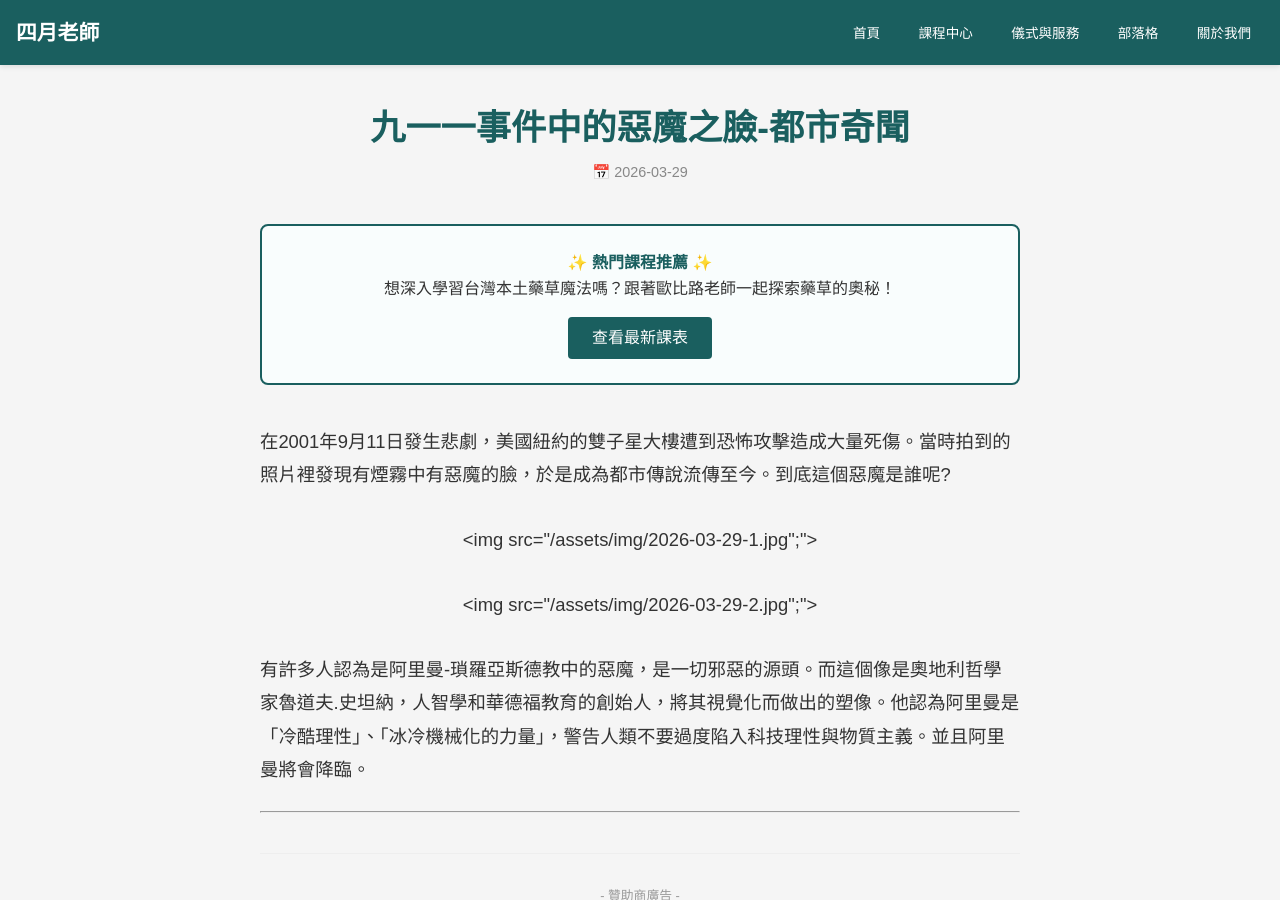
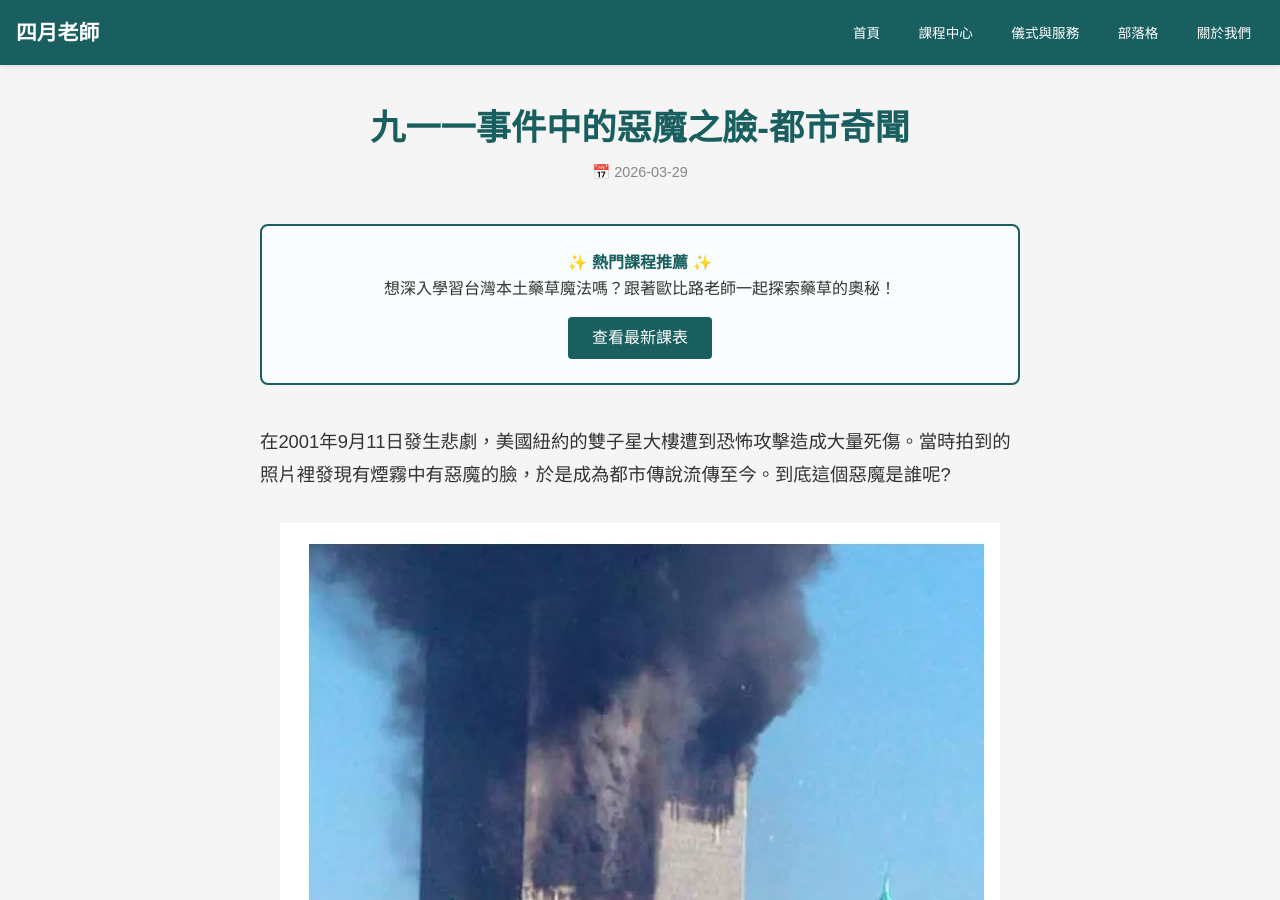
Before and after one commit to light4uliuphone-lang/hoodoo, a Jekyll site: the page built from _posts/2026-03-29-legend.md, in a window 1280 px wide and 900 px high. Built offline with Jekyll 4.4.1, drawn with Linux system fonts in a browser that asks for light colours.

Commit message:
Update 2026-03-29-legend.md

```diff
--- a/_posts/2026-03-29-legend.md
+++ b/_posts/2026-03-29-legend.md
@@ -9,11 +9,11 @@ category: [legend]
 在2001年9月11日發生悲劇，美國紐約的雙子星大樓遭到恐怖攻擊造成大量死傷。當時拍到的照片裡發現有煙霧中有惡魔的臉，於是成為都市傳說流傳至今。到底這個惡魔是誰呢?
 
 <div style="text-align: center; margin: 2rem 0;">
-    <img src="/assets/img/2026-03-29-1.jpg";">
+    <img src="/assets/img/2026-03-29-1.jpg">
 </div>
 
 <div style="text-align: center; margin: 2rem 0;">
-    <img src="/assets/img/2026-03-29-2.jpg";">
+    <img src="/assets/img/2026-03-29-2.jpg">
 </div>
 
 有許多人認為是阿里曼-瑣羅亞斯德教中的惡魔，是一切邪惡的源頭。而這個像是奧地利哲學家魯道夫.史坦納，人智學和華德福教育的創始人，將其視覺化而做出的塑像。他認為阿里曼是「冷酷理性」、「冰冷機械化的力量」，警告人類不要過度陷入科技理性與物質主義。並且阿里曼將會降臨。
```
